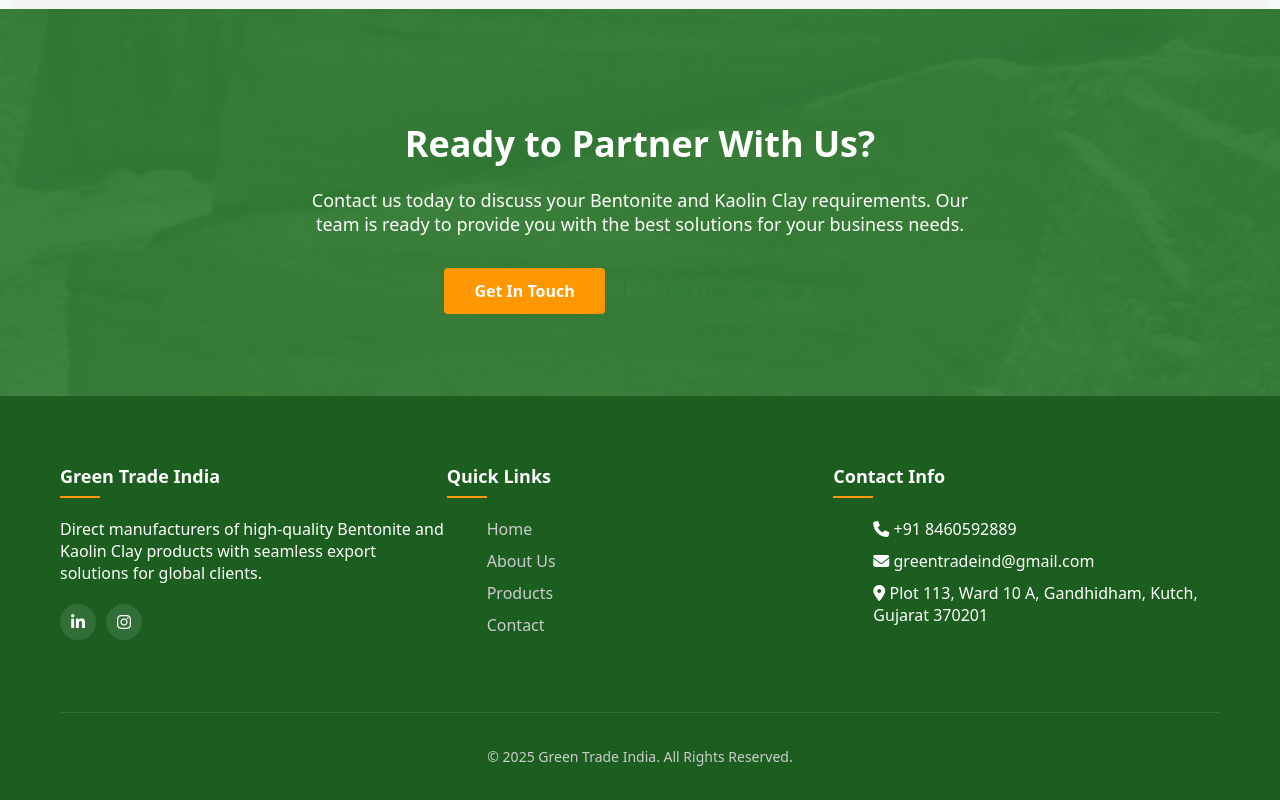
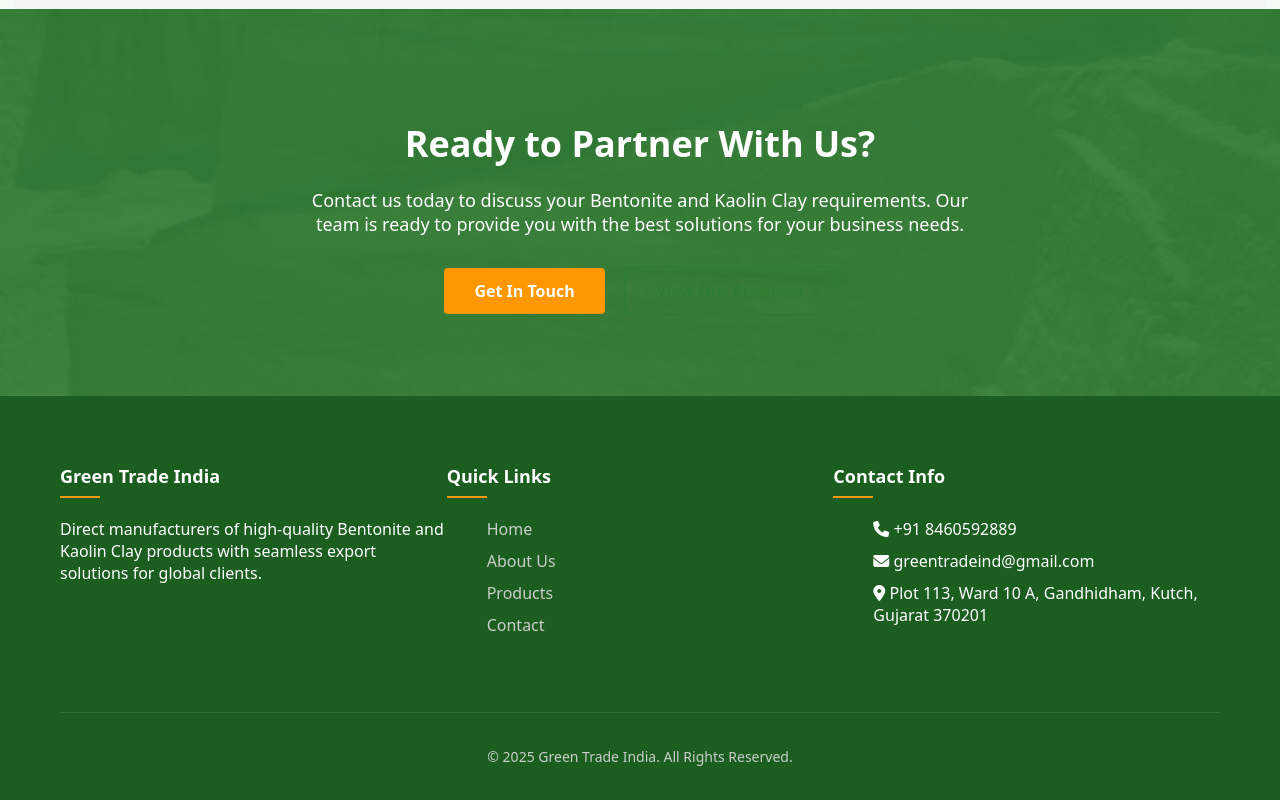
Before and after one commit to DAKSHSHARMA2901/GTI, a website: page about.html in a window 1280 px wide. Shown: the part 3042-3842 px from the top of the page. Drawn offline with Linux system fonts and the light colour scheme.

Commit message:
Remove social media icons from footer

```diff
--- a/about.html
+++ b/about.html
@@ -127,10 +127,6 @@
                 <div class="footer-column">
                     <h3>Green Trade India</h3>
                     <p>Direct manufacturers of high-quality Bentonite and Kaolin Clay products with seamless export solutions for global clients.</p>
-                    <div class="social-icons">
-                        <a href="https://www.linkedin.com/company/green-trade-india/" target="_blank" rel="noopener noreferrer"><i class="fab fa-linkedin-in"></i></a>
-                        <a href="https://www.instagram.com/greentradeindia?igsh=bnprZXR2bmswNHhx" target="_blank" rel="noopener noreferrer"><i class="fab fa-instagram"></i></a>
-                    </div>
                 </div>
                 <div class="footer-column">
                     <h3>Quick Links</h3>
```
Also changed, not shown: contact.html (+0 -4 lines), index.html (+0 -4 lines), products.html (+0 -4 lines).
